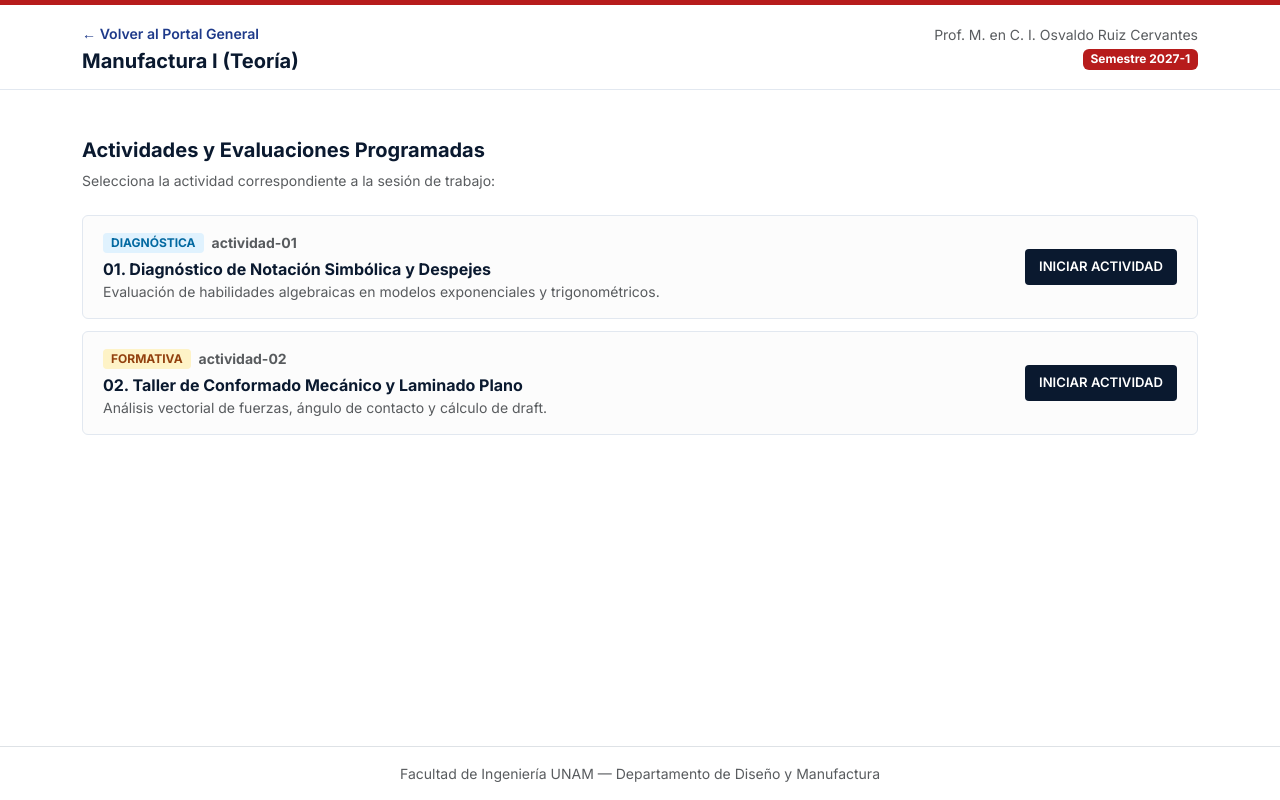
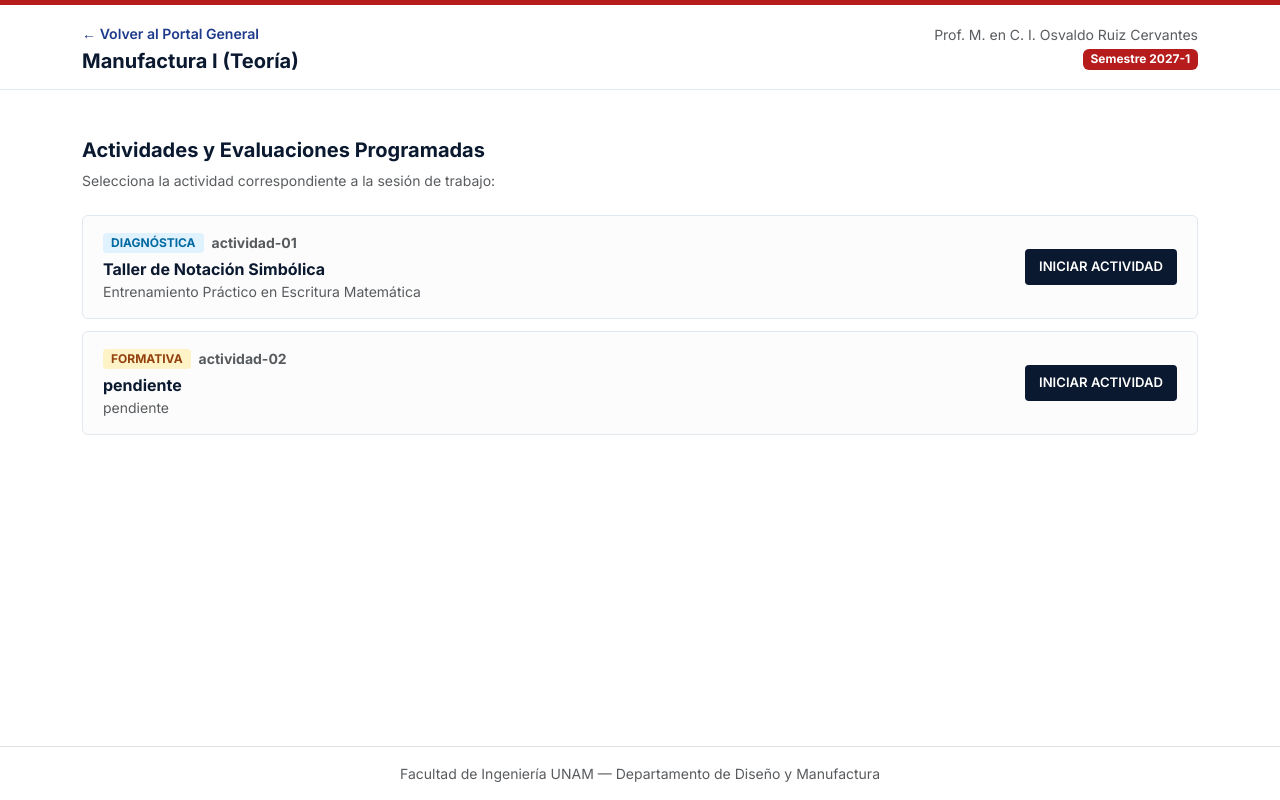
Before and after one commit to orcervantes/evaluaciones_oruiz, a plain HTML site: page manufactura-1/index.html in a window 1280 px wide. Drawn offline with nearby package versions, Linux system fonts and the light colour scheme.

Commit message:
Update index.html

```diff
--- a/manufactura-1/index.html
+++ b/manufactura-1/index.html
@@ -127,8 +127,8 @@
             <span class="badge badge-type type-diag">Diagnóstica</span>
             <span class="small text-muted fw-bold">actividad-01</span>
           </div>
-          <div class="fw-bold" style="color: var(--text-blue-dark);">01. Diagnóstico de Notación Simbólica y Despejes</div>
-          <div class="small text-muted">Evaluación de habilidades algebraicas en modelos exponenciales y trigonométricos.</div>
+          <div class="fw-bold" style="color: var(--text-blue-dark);">Taller de Notación Simbólica</div>
+          <div class="small text-muted">Entrenamiento Práctico en Escritura Matemática</div>
         </div>
         <a href="./actividad-01/" class="btn-start">Iniciar Actividad</a>
       </div>
@@ -140,8 +140,8 @@
             <span class="badge badge-type type-form">Formativa</span>
             <span class="small text-muted fw-bold">actividad-02</span>
           </div>
-          <div class="fw-bold" style="color: var(--text-blue-dark);">02. Taller de Conformado Mecánico y Laminado Plano</div>
-          <div class="small text-muted">Análisis vectorial de fuerzas, ángulo de contacto y cálculo de draft.</div>
+          <div class="fw-bold" style="color: var(--text-blue-dark);">pendiente</div>
+          <div class="small text-muted">pendiente</div>
         </div>
         <a href="./actividad-02/" class="btn-start">Iniciar Actividad</a>
       </div>
```
